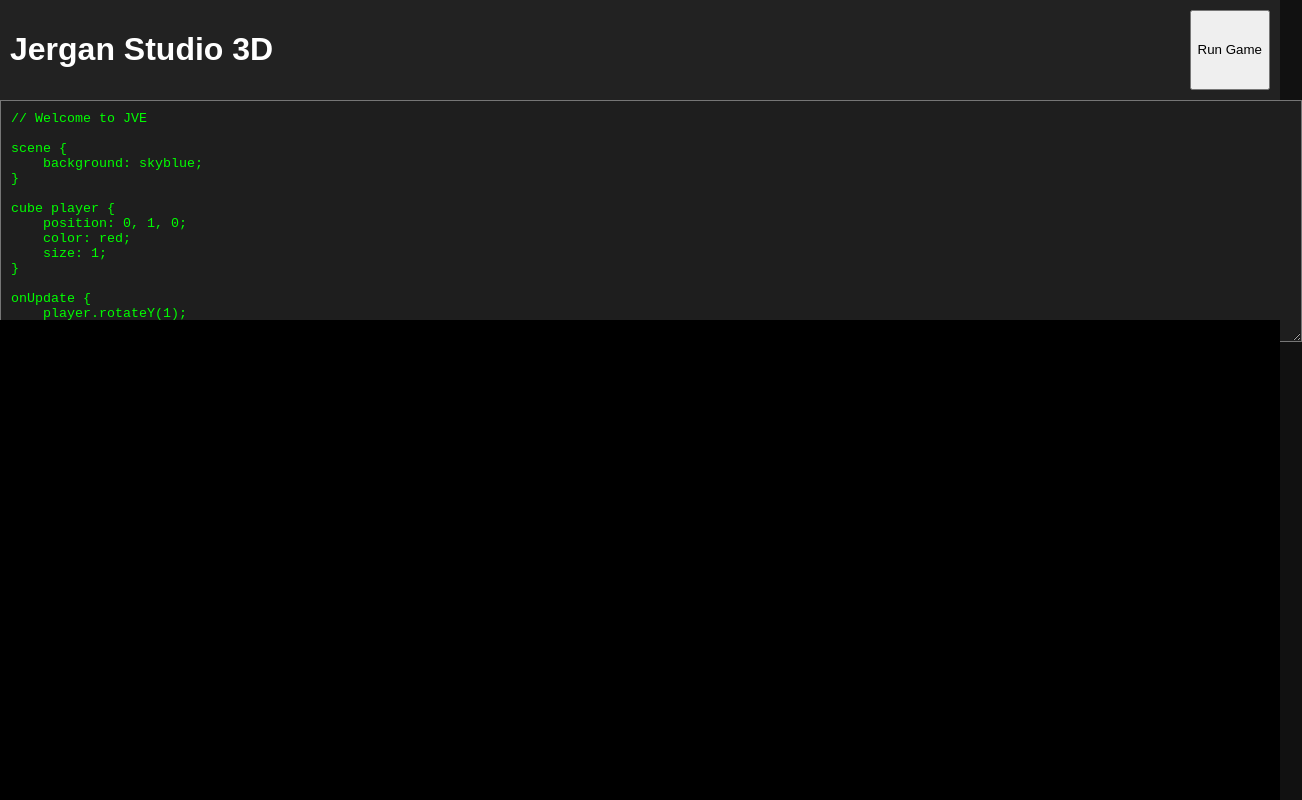
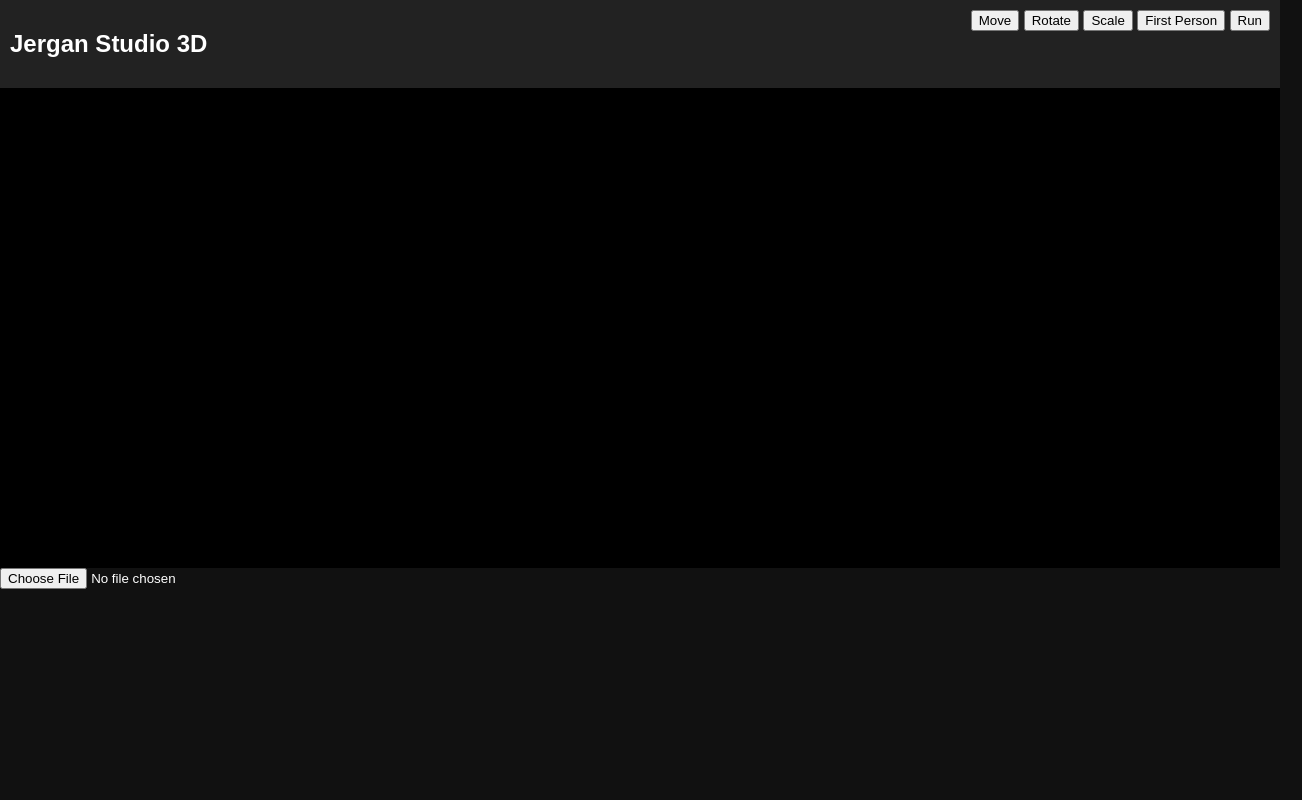
Before and after one commit to jergan-studio/JVE, a plain HTML site: page index.html in a window 1280 px wide. Shown: the whole page, 1302 px wide, since content can reach past the window. Drawn offline with nearby package versions, Linux system fonts and the light colour scheme.

Commit message:
Update index.html

```diff
--- a/index.html
+++ b/index.html
@@ -1,40 +1,38 @@
 <!DOCTYPE html>
 <html>
 <head>
-  <title>Jergan Studio 3D - JVE Engine</title>
+  <title>Jergan Studio 3D</title>
   <link rel="stylesheet" href="style.css">
 </head>
 <body>
 
-  <div id="topbar">
-    <h1>Jergan Studio 3D</h1>
-    <button onclick="runJVE()">Run Game</button>
+<div id="topbar">
+  <h2>Jergan Studio 3D</h2>
+  <div>
+    <button onclick="setTool('move')">Move</button>
+    <button onclick="setTool('rotate')">Rotate</button>
+    <button onclick="setTool('scale')">Scale</button>
+    <button onclick="toggleFPS()">First Person</button>
+    <button onclick="runJVE()">Run</button>
   </div>
+</div>
 
-  <div id="editor-container">
-    <textarea id="editor">
-// Welcome to JVE
+<div id="main">
+  <div id="hierarchy"></div>
+  <canvas id="game"></canvas>
+  <div id="inspector"></div>
+</div>
 
-scene {
-    background: skyblue;
-}
+<div id="assets">
+  <input type="file" id="modelInput" accept=".glb,.gltf">
+</div>
 
-cube player {
-    position: 0, 1, 0;
-    color: red;
-    size: 1;
-}
+<script src="https://cdnjs.cloudflare.com/ajax/libs/three.js/r128/three.min.js"></script>
+<script src="https://cdn.jsdelivr.net/npm/three@0.128/examples/js/loaders/GLTFLoader.js"></script>
 
-onUpdate {
-    player.rotateY(1);
-}
-    </textarea>
-  </div>
+<script src="engine.js"></script>
+<script src="tools.js"></script>
+<script src="jve-compiler.js"></script>
 
-  <canvas id="game"></canvas>
-
-  <script src="https://cdnjs.cloudflare.com/ajax/libs/three.js/r128/three.min.js"></script>
-  <script src="engine.js"></script>
-  <script src="jve-compiler.js"></script>
 </body>
 </html>
```
